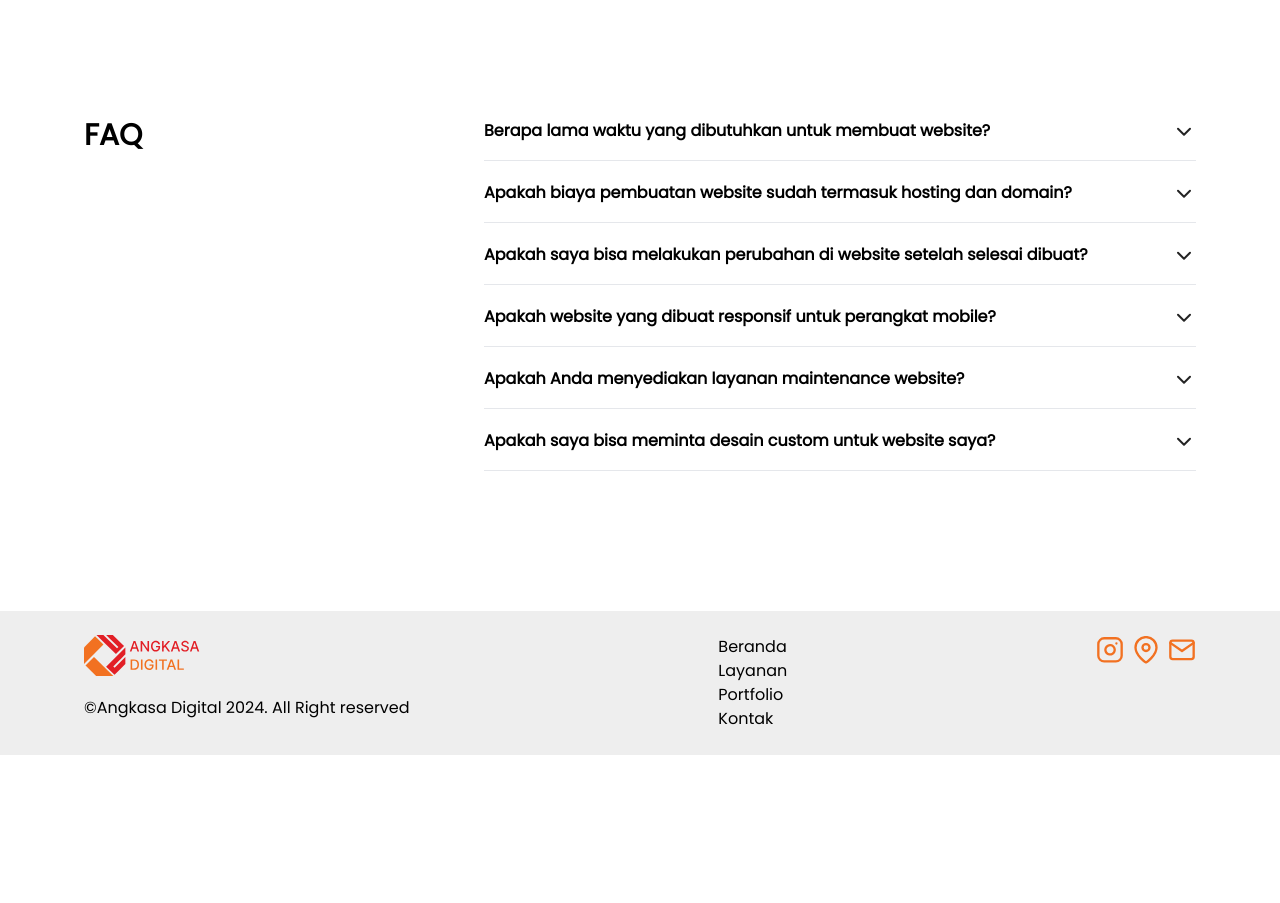
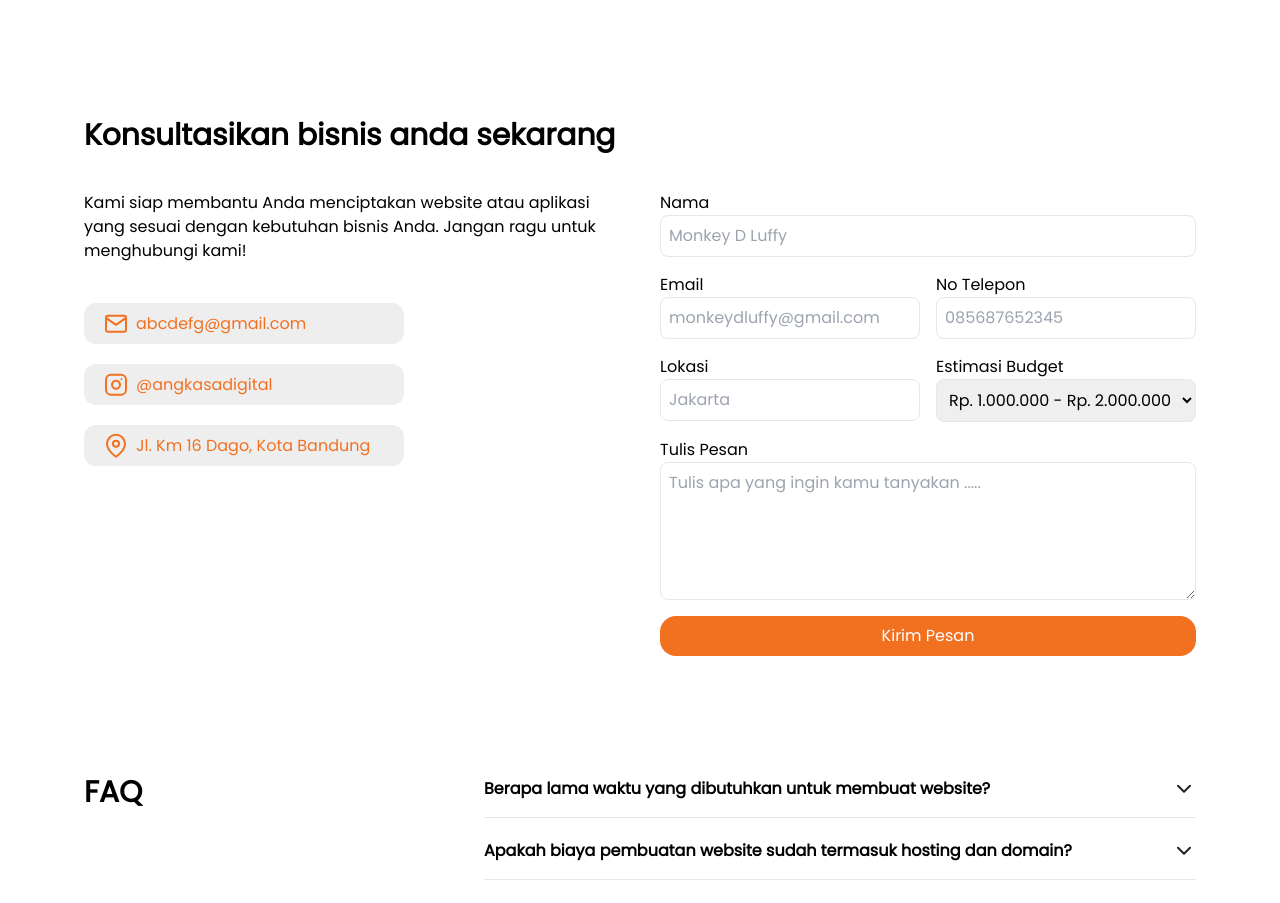
Before and after one commit to riddsep/angkasa-digital, a React (Vite) app: page / in a window 1280 px wide. Shown: the part 3478-4381 px from the top of the page. Before the commit the page ends 4233 px from the top, so only its background shows below. Built offline with nearby package versions, Linux system fonts and the light colour scheme.

Commit message:
minor changes

```diff
--- a/src/App.jsx
+++ b/src/App.jsx
@@ -49,7 +49,7 @@ function App() {
       <Service serviceRef={serviceRef} />
       <Portfolio portfolioRef={portfolioRef} />
       <Testimonial />
-      {/* <Konsultasi contactRef={contactRef} /> */}
+      <Konsultasi contactRef={contactRef} />
       <Accordion faqRef={faqRef} />
       <Footer />
     </>
--- a/src/components/Konsultasi.jsx
+++ b/src/components/Konsultasi.jsx
@@ -27,7 +27,7 @@ function Konsultasi({ contactRef }) {
   return (
     <div
       ref={contactRef}
-      className="mx-auto my-16 px-5 lg:my-[120px] lg:w-[90%]"
+      className="mx-auto my-16 overflow-hidden px-5 lg:my-[120px] lg:w-[90%]"
     >
       <h1 className="mb-10 text-clamp-3 font-semibold">
         Konsultasikan bisnis anda sekarang
```
